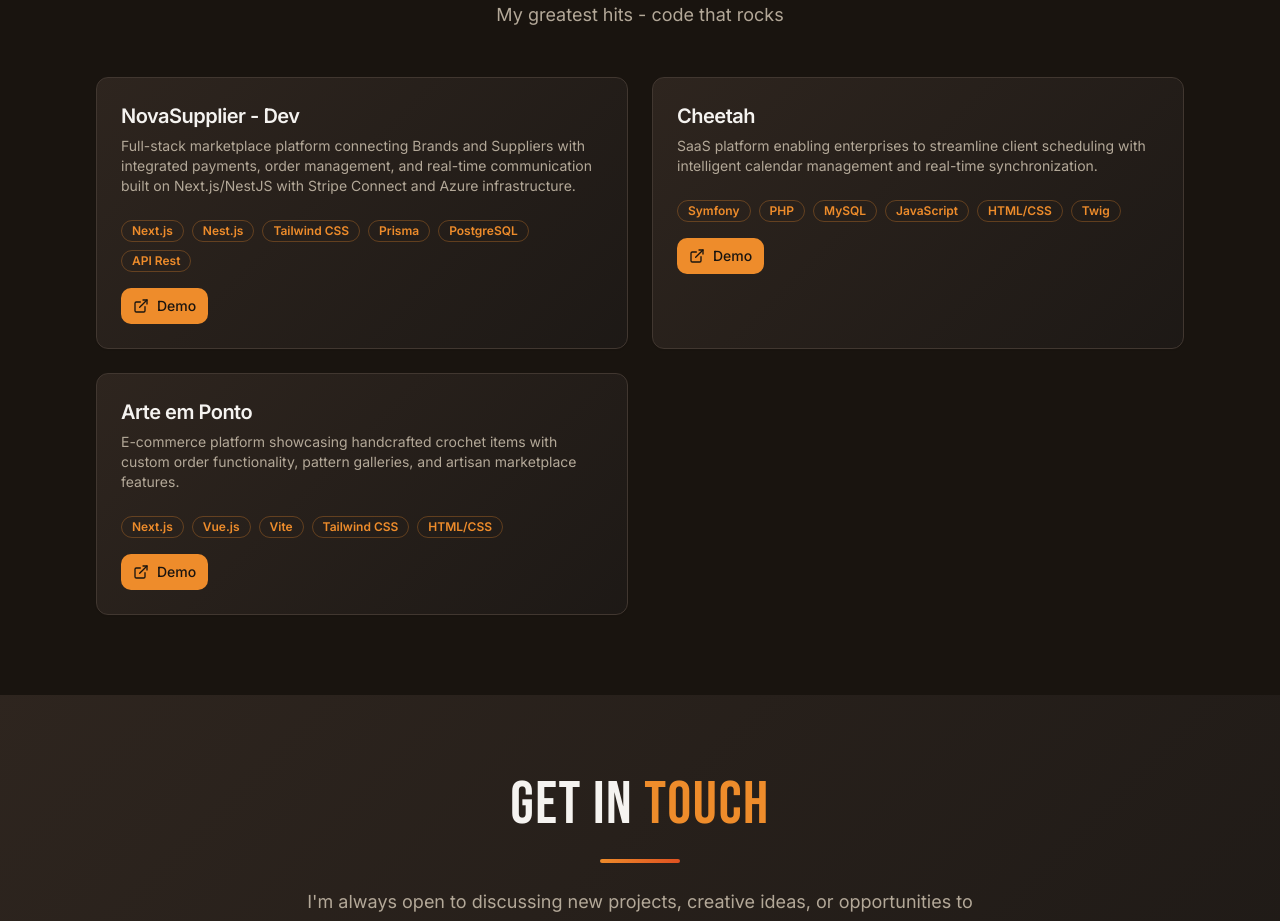
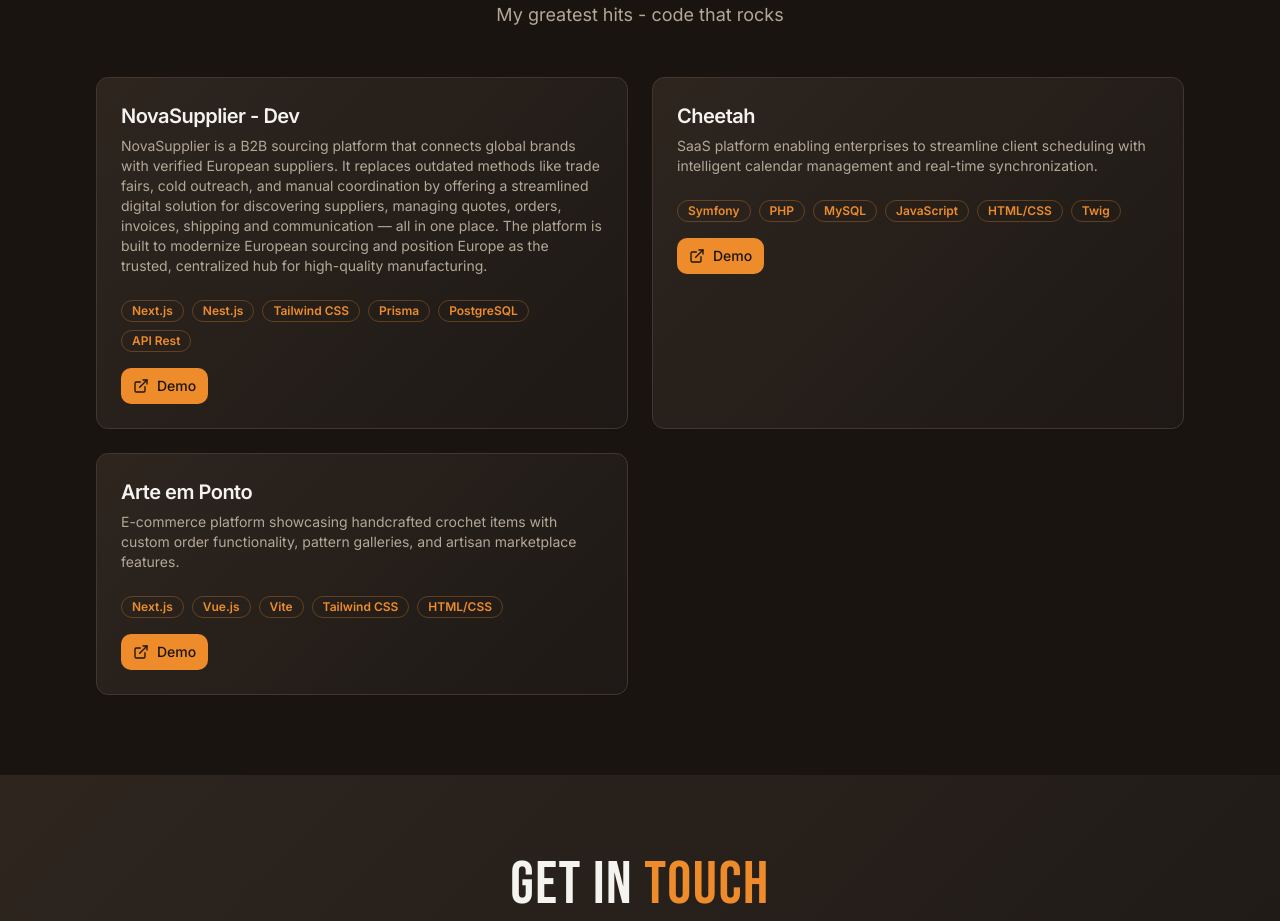
Before and after one commit to AlexDTT/Portfolio, a React (Vite) app: page / in a window 1280 px wide. Shown: the part 2400-3321 px from the top of the page. Built offline with nearby package versions, Linux system fonts and the light colour scheme; the HTML template or start-up script is replaced by a standard one.

Commit message:
Changed description in project

```diff
--- a/src/components/Projects.tsx
+++ b/src/components/Projects.tsx
@@ -7,7 +7,7 @@ const Projects = () => {
   const projects = [
     {
       title: "NovaSupplier - Dev",
-      description: "Full-stack marketplace platform connecting Brands and Suppliers with integrated payments, order management, and real-time communication built on Next.js/NestJS with Stripe Connect and Azure infrastructure.",
+      description: "NovaSupplier is a B2B sourcing platform that connects global brands with verified European suppliers. It replaces outdated methods like trade fairs, cold outreach, and manual coordination by offering a streamlined digital solution for discovering suppliers, managing quotes, orders, invoices, shipping and communication — all in one place. The platform is built to modernize European sourcing and position Europe as the trusted, centralized hub for high-quality manufacturing.",
       tags: ["Next.js", "Nest.js", "Tailwind CSS", "Prisma", "PostgreSQL", "API Rest"],
       github: "#",
       demo: "https://novasupplier.com/",
```
